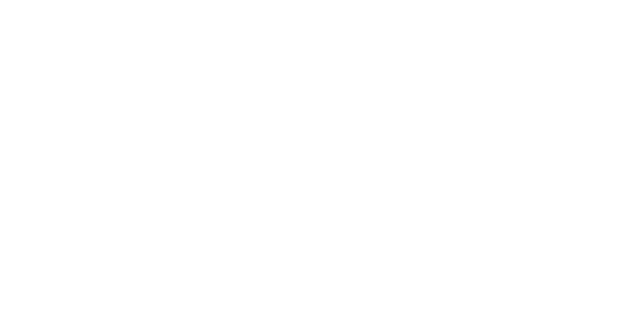
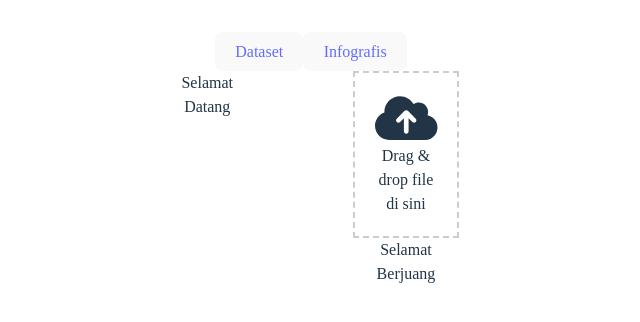
Before and after one commit to Rodey18/Sistem-Diskominfo, a React (Vite) app in the folder Sistem-Diskominfo/: page /uploadfile in a window 1280 px wide. Before the commit this address had no page. Shown: the top 322 px of the page, without its empty margins (329-969 px from the left). Built offline with nearby package versions, Linux system fonts and the light colour scheme.

Commit message:
dashboarduser

```diff
--- a/Sistem-Diskominfo/src/App.tsx
+++ b/Sistem-Diskominfo/src/App.tsx
@@ -2,7 +2,9 @@
 import "./App.css";
 import Login from "./Halaman/HalamanLogin/HalamanLogin/Login";
 import Dashboard from "./Halaman/Dashboard/Dashboard";
-import Upload from "./Halaman/upload/uploadFIle";
+import UploadFile from "./Halaman/upload/uploadFIle";
+import UploadInfografis from "./Halaman/upload/uploadInfografis";
+import DashboardUser from "./Halaman/User/DashboardUser";
 
 function App(): JSX.Element {
   return (
@@ -11,7 +13,9 @@
         <Routes>
           <Route path="/login" element={<Login />} />
           <Route path="/dashboard" element={<Dashboard />} />
-          <Route path="/upload" element={<Upload />} />
+          <Route path="/uploadfile" element={<UploadFile />} />
+          <Route path="/uploadinfografis" element={<UploadInfografis />} />
+          <Route path="/dashboarduser" element={<DashboardUser />} />
         </Routes>
 
         {/* <Routes>
--- /dev/null
+++ b/Sistem-Diskominfo/src/Halaman/User/DashboardUser.tsx
@@ -0,0 +1,12 @@
+import React from "react";
+import "./DashboardUser/DashboardUser.css";
+
+const DashboardUser: React.FC = () => {
+  return (
+    <div>
+      <h1>Selamat Datang!</h1>
+    </div>
+  );
+};
+
+export default DashboardUser;
--- a/Sistem-Diskominfo/src/Halaman/upload/uploadFIle.tsx
+++ b/Sistem-Diskominfo/src/Halaman/upload/uploadFIle.tsx
@@ -1,12 +1,51 @@
 import React from "react";
+import { Link } from "react-router-dom";
+import { FontAwesomeIcon } from "@fortawesome/react-fontawesome";
+import { faCloudArrowUp } from "@fortawesome/free-solid-svg-icons";
 
-const Upload: React.FC = () => {
+const UploadFile: React.FC = () => {
+  const handleFileDrop = (event: React.DragEvent<HTMLDivElement>) => {
+    event.preventDefault();
+    // Lakukan sesuatu dengan file yang di-drop di sini
+  };
+
+  const handleDragOver = (event: React.DragEvent<HTMLDivElement>) => {
+    event.preventDefault();
+  };
+
   return (
     <div>
-      <h1>Selamat Datang!</h1>
-      <p>Selamat datang di aplikasi React dengan TypeScript.</p>
+      <div>
+        <button>
+          <Link to="/dataset">Dataset</Link>
+        </button>
+        <button>
+          <Link to="/infografis">Infografis</Link>
+        </button>
+      </div>
+      <div style={{ display: "flex" }}>
+        <div style={{ flex: "0 0 30%" }}>Selamat Datang</div>
+        <div style={{ flex: "0 0 30%", marginLeft: "auto" }}>
+          <div
+            onDrop={handleFileDrop}
+            onDragOver={handleDragOver}
+            style={{
+              border: "2px dashed #ccc",
+              padding: "20px",
+              textAlign: "center",
+            }}
+          >
+            <FontAwesomeIcon
+              icon={faCloudArrowUp}
+              style={{ fontSize: "50px" }}
+            />
+            <p>Drag & drop file di sini</p>
+          </div>
+          Selamat Berjuang
+        </div>
+      </div>
     </div>
   );
 };
 
-export default Upload;
+export default UploadFile;
--- /dev/null
+++ b/Sistem-Diskominfo/src/Halaman/upload/uploadInfografis.tsx
@@ -0,0 +1,12 @@
+import React from "react";
+import "./uploadInfografis.css";
+
+const UploadInfografis: React.FC = () => {
+  return (
+    <div>
+      <h1>Selamat Datang!</h1>
+    </div>
+  );
+};
+
+export default UploadInfografis;
--- a/Sistem-Diskominfo/src/Komponen/Button/Button.css
+++ b/Sistem-Diskominfo/src/Komponen/Button/Button.css
@@ -6,7 +6,7 @@
  */
 
 .button {
-    width: 65%;
+  width: 50%;
   height: 30px;
   padding: 5px;
   margin-top: 20px;
--- a/Sistem-Diskominfo/src/Komponen/menu/menu.tsx
+++ b/Sistem-Diskominfo/src/Komponen/menu/menu.tsx
@@ -19,7 +19,7 @@
           <h5 className="menu-text">Dashboard</h5>
         </Link>
         <Link
-          to="/upload"
+          to="/uploadfile"
           className="menu-item"
           style={{ marginBottom: "70px" }}
         >
```
Also changed, not shown: Sistem-Diskominfo/src/Halaman/User/DashboardUser/DashboardUser.css (added), Sistem-Diskominfo/src/Halaman/upload/uploadInfografis.css (added). Lines whose indentation alone changed are shown as unchanged.
